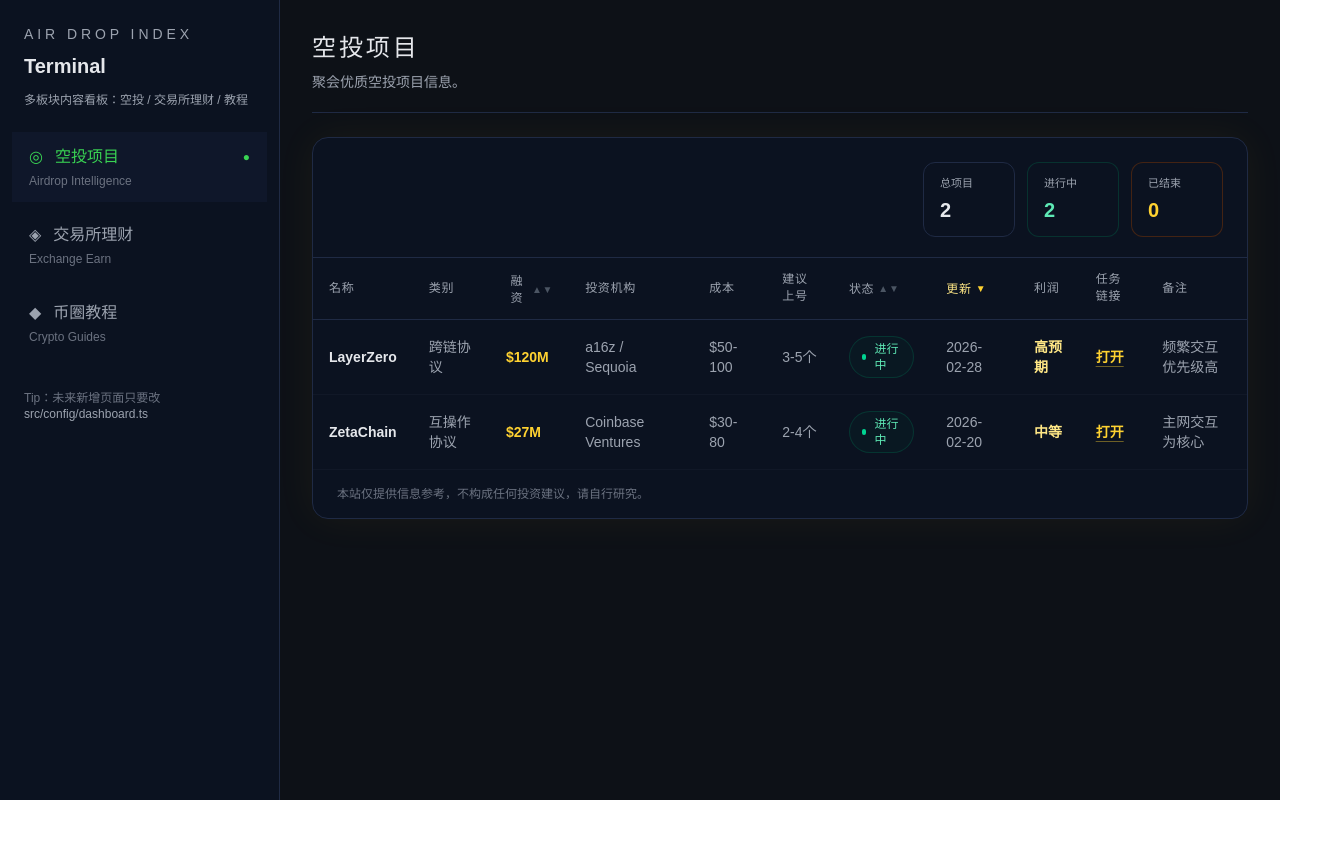
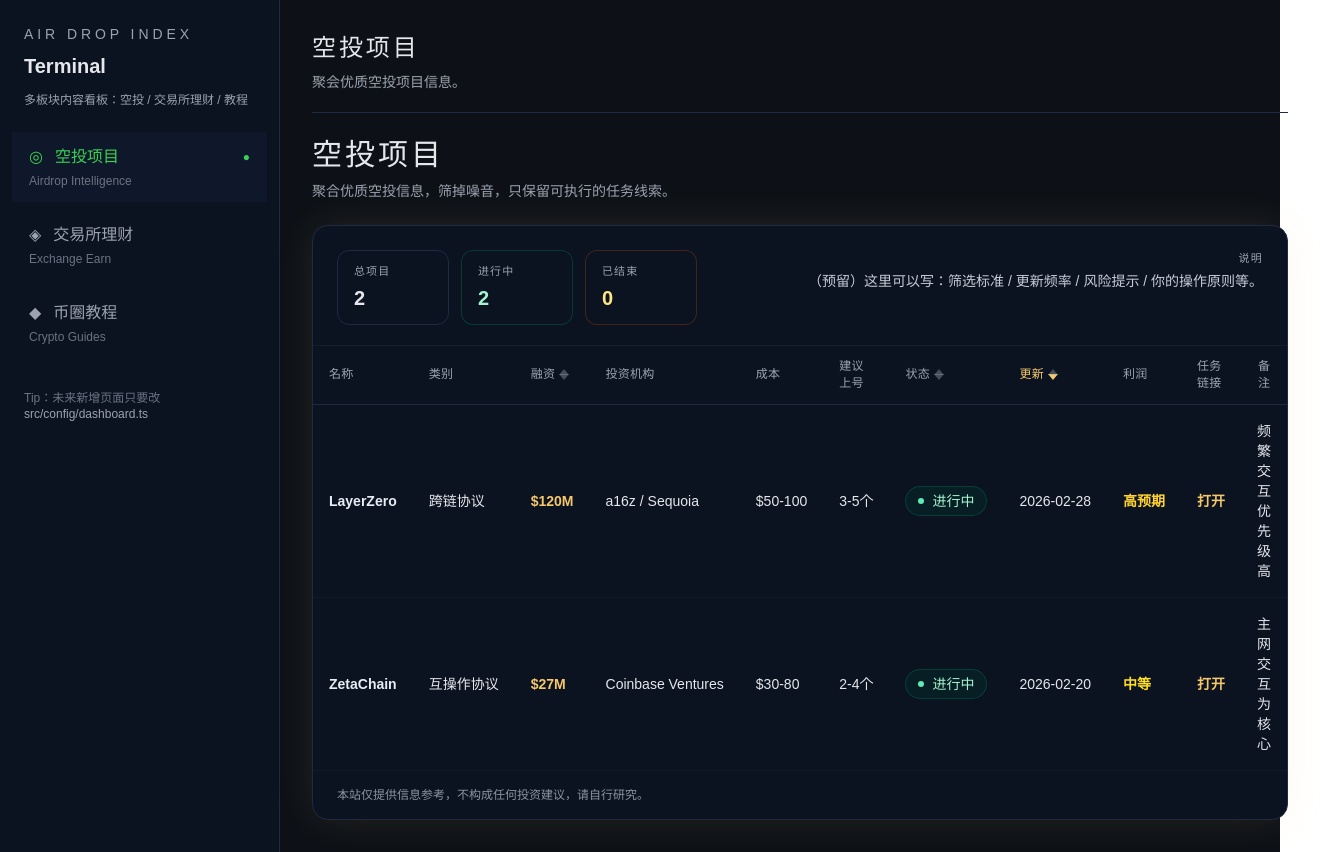
Before and after one commit to Ethan-art-eng/airdrop-index, a Next.js app: page /dashboard in a window 1280 px wide. Shown: the whole page, 1320 px wide, since content can reach past the window. Before the commit the page ends 800 px from the top, so only its background shows below. Built offline with nearby package versions, Linux system fonts and the light colour scheme.

Commit message:
ui: refine airdrop stats and table spacing

```diff
--- a/src/components/AirdropTable.tsx
+++ b/src/components/AirdropTable.tsx
@@ -1,46 +1,35 @@
+"use client";
+
 import { useMemo, useState } from "react";
 import { projects } from "@/data/projects";
 
 type SortKey = "funding" | "status" | "updatedAt";
 type SortDir = "asc" | "desc";
 
-function isEndedStatus(s: string) {
-  // 你不确定“结束态”写法，所以这里做容错：
-  // 只要不是“进行中”，都当作“已结束”
-  return s !== "进行中";
+function normalizeStatus(raw: string) {
+  // 你的数据里可能是：进行中 / 传闻 / 其他 / 已结束...
+  // 这里统一成两态
+  return raw?.includes("进行") ? "进行中" : "已结束";
 }
 
-function parseFundingToNumber(v: string) {
-  // 支持：$120M / 120M / 27m / 3.2B / 800K / 空
-  // 返回统一数值（用美元为单位的“数量级”近似即可用于排序）
-  if (!v) return -1;
-  const s = String(v).trim().toUpperCase().replace(/\s/g, "");
-  const num = parseFloat(s.replace(/[^0-9.]/g, ""));
-  if (Number.isNaN(num)) return -1;
+function parseFundingToNumber(input: string) {
+  // 支持：$120M / 120M / $2.5B / 10m / 800k / 空
+  const s = (input || "").trim().toUpperCase();
+  if (!s) return Number.NEGATIVE_INFINITY;
 
-  if (s.includes("B")) return num * 1_000_000_000;
-  if (s.includes("M")) return num * 1_000_000;
-  if (s.includes("K")) return num * 1_000;
+  // 去掉货币符号和逗号
+  const cleaned = s.replace(/[$,]/g, "");
 
-  // 纯数字
-  return num;
-}
+  const m = cleaned.match(/^(\d+(\.\d+)?)([KMB])?$/i);
+  if (!m) return Number.NEGATIVE_INFINITY;
 
-function statusBadge(status: "进行中" | "已结束") {
-  if (status === "进行中") {
-    return (
-      <span className="inline-flex items-center gap-2 rounded-full border border-emerald-800/40 bg-emerald-900/10 px-3 py-1 text-xs text-emerald-300">
-        <span className="h-1.5 w-1.5 rounded-full bg-emerald-400" />
-        进行中
-      </span>
-    );
-  }
-  return (
-    <span className="inline-flex items-center gap-2 rounded-full border border-amber-800/40 bg-amber-900/10 px-3 py-1 text-xs text-amber-300">
-      <span className="h-1.5 w-1.5 rounded-full bg-amber-400" />
-      已结束
-    </span>
-  );
+  const num = Number(m[1]);
+  const unit = m[3];
+
+  const mult =
+    unit === "K" ? 1e3 : unit === "M" ? 1e6 : unit === "B" ? 1e9 : 1;
+
+  return num * mult;
 }
 
 function SortIcon({
@@ -50,17 +39,34 @@ function SortIcon({
   active: boolean;
   dir: SortDir;
 }) {
-  // 更醒目的箭头：未激活灰色，激活金色；方向上下
-  if (!active) {
+  // 两个小三角：未激活灰色；激活时金色，并根据 asc/desc 高亮上/下
+  const upActive = active && dir === "asc";
+  const downActive = active && dir === "desc";
+
   return (
-      <span className="ml-1 inline-flex items-center text-[10px] text-[#4B5563]">
-        ▲▼
-      </span>
-    );
-  }
-  return (
-    <span className="ml-1 inline-flex items-center text-[10px] text-amber-300">
-      {dir === "asc" ? "▲" : "▼"}
+    <span className="ml-1 inline-flex flex-col items-center leading-none align-middle">
+      <svg
+        width="10"
+        height="6"
+        viewBox="0 0 10 6"
+        className={upActive ? "opacity-100" : "opacity-40"}
+      >
+        <path
+          d="M5 0 L10 6 H0 Z"
+          className={upActive ? "fill-[#F5C86A]" : "fill-[#9CA3AF]"}
+        />
+      </svg>
+      <svg
+        width="10"
+        height="6"
+        viewBox="0 0 10 6"
+        className={downActive ? "opacity-100 -mt-[1px]" : "opacity-40 -mt-[1px]"}
+      >
+        <path
+          d="M0 0 H10 L5 6 Z"
+          className={downActive ? "fill-[#F5C86A]" : "fill-[#9CA3AF]"}
+        />
+      </svg>
     </span>
   );
 }
@@ -70,22 +76,21 @@ function ThButton({
   onClick,
   active,
   dir,
-  className = "",
 }: {
   children: React.ReactNode;
   onClick: () => void;
   active: boolean;
   dir: SortDir;
-  className?: string;
 }) {
   return (
-    <th className={`py-3 px-4 text-left ${className}`}>
+    <th className="py-3 px-4 text-left font-medium text-[12px] tracking-[0.02em] text-[#9CA3AF]">
       <button
         onClick={onClick}
-        className={`group inline-flex items-center font-medium text-[12px] tracking-[0.06em] ${
-          active ? "text-amber-200" : "text-[#9CA3AF]"
-        } hover:text-amber-200 transition-colors`}
-        type="button"
+        className={[
+          "inline-flex items-center select-none",
+          "hover:text-[#F5C86A] transition-colors",
+          active ? "text-[#F5C86A]" : "",
+        ].join(" ")}
       >
         {children}
         <SortIcon active={active} dir={dir} />
@@ -94,59 +99,31 @@ function ThButton({
   );
 }
 
-function Td({ children, className = "" }: { children: React.ReactNode; className?: string }) {
-  return <td className={`py-4 px-4 align-middle ${className}`}>{children}</td>;
+function Td({
+  children,
+  className = "",
+  noWrap = true,
+}: {
+  children: React.ReactNode;
+  className?: string;
+  noWrap?: boolean;
+}) {
+  return (
+    <td
+      className={[
+        "py-4 px-4 align-middle text-sm text-[#E5E7EB]",
+        noWrap ? "whitespace-nowrap" : "whitespace-normal",
+        className,
+      ].join(" ")}
+    >
+      {children}
+    </td>
+  );
 }
 
 export function AirdropTable() {
   const [sortKey, setSortKey] = useState<SortKey>("updatedAt");
   const [sortDir, setSortDir] = useState<SortDir>("desc");
-
-  const normalized = useMemo(() => {
-    return projects.map((p: any) => {
-      const status: "进行中" | "已结束" = isEndedStatus(String(p.status || "")) ? "已结束" : "进行中";
-      return {
-        ...p,
-        _statusNorm: status,
-        _fundingNum: parseFundingToNumber(String(p.funding ?? "")),
-      };
-    });
-  }, []);
-
-  const stats = useMemo(() => {
-    const total = normalized.length;
-    const inProgress = normalized.filter((p: any) => p._statusNorm === "进行中").length;
-    const ended = total - inProgress;
-    return { total, inProgress, ended };
-  }, [normalized]);
-
-  const sorted = useMemo(() => {
-    const arr = [...normalized];
-
-    arr.sort((a: any, b: any) => {
-      let av: any;
-      let bv: any;
-
-      if (sortKey === "funding") {
-        av = a._fundingNum;
-        bv = b._fundingNum;
-      } else if (sortKey === "status") {
-        // 进行中排前（desc时），已结束排后
-        av = a._statusNorm === "进行中" ? 1 : 0;
-        bv = b._statusNorm === "进行中" ? 1 : 0;
-      } else {
-        // updatedAt：按字符串日期排序（YYYY-MM-DD 形式）
-        av = String(a.updatedAt ?? "");
-        bv = String(b.updatedAt ?? "");
-      }
-
-      if (av === bv) return 0;
-      const res = av > bv ? 1 : -1;
-      return sortDir === "asc" ? res : -res;
-    });
-
-    return arr;
-  }, [normalized, sortKey, sortDir]);
 
   const toggleSort = (key: SortKey) => {
     if (sortKey === key) {
@@ -157,40 +134,135 @@ export function AirdropTable() {
     setSortDir("desc");
   };
 
+  const data = useMemo(() => {
+    // 先把状态归一化
+    const arr = projects.map((p: any) => ({
+      ...p,
+      __status2: normalizeStatus(p.status || ""),
+    }));
+
+    arr.sort((a: any, b: any) => {
+      let va: any;
+      let vb: any;
+
+      if (sortKey === "funding") {
+        va = parseFundingToNumber(a.funding || "");
+        vb = parseFundingToNumber(b.funding || "");
+      } else if (sortKey === "status") {
+        // 进行中排前（desc 时）
+        va = a.__status2 === "进行中" ? 1 : 0;
+        vb = b.__status2 === "进行中" ? 1 : 0;
+      } else {
+        // updatedAt：按字符串比较（YYYY-MM-DD），desc = 新的在前
+        va = (a.updatedAt || "").toString();
+        vb = (b.updatedAt || "").toString();
+      }
+
+      if (va === vb) return 0;
+      const res = va > vb ? 1 : -1;
+      return sortDir === "asc" ? res : -res;
+    });
+
+    return arr;
+  }, [sortKey, sortDir]);
+
+  const stats = useMemo(() => {
+    const total = data.length;
+    const inProgress = data.filter((p: any) => p.__status2 === "进行中").length;
+    const ended = total - inProgress;
+    return { total, inProgress, ended };
+  }, [data]);
+
+  const statusPill = (s2: "进行中" | "已结束") => {
+    if (s2 === "进行中") {
+      return (
+        <span className="inline-flex items-center gap-2 rounded-full border border-emerald-800/50 bg-emerald-900/20 px-3 py-1 text-emerald-200">
+          <span className="h-1.5 w-1.5 rounded-full bg-emerald-300" />
+          进行中
+        </span>
+      );
+    }
+    return (
+      <span className="inline-flex items-center gap-2 rounded-full border border-zinc-700/60 bg-zinc-900/20 px-3 py-1 text-zinc-200">
+        <span className="h-1.5 w-1.5 rounded-full bg-zinc-300" />
+        已结束
+      </span>
+    );
+  };
+
+  const profitColor = (p: string) =>
+    (p || "").includes("高")
+      ? "text-amber-300"
+      : (p || "").includes("中")
+      ? "text-yellow-300"
+      : "text-[#D1D5DB]";
+
   return (
     <div className="w-full">
       {/* 只保留一个标题 */}
-      {/* 卡片：右边不留白的关键是外层容器本身要 w-full 且不固定 min-width */}
-      <section className="w-full rounded-2xl border border-[#1F2A44] bg-[#0B1220] shadow-[0_0_40px_rgba(255,184,0,0.06)]">
-        {/* 统计栏（3个：总项目/进行中/已结束） */}
-        <div className="flex w-full items-start justify-end gap-3 px-6 pt-6">
-          <div className="rounded-xl border border-[#1F2A44] bg-[#0B1220] px-4 py-3 min-w-[92px]">
-            <div className="text-[11px] text-[#9CA3AF]">总项目</div>
-            <div className="mt-1 text-xl font-semibold text-[#E5E7EB]">{stats.total}</div>
+      <div className="mb-6">
+        <h1 className="text-3xl tracking-[0.10em] text-[#E5E7EB]">空投项目</h1>
+        <p className="mt-2 text-sm text-[#9CA3AF]">
+          聚合优质空投信息，筛掉噪音，只保留可执行的任务线索。
+        </p>
       </div>
 
-          <div className="rounded-xl border border-emerald-800/40 bg-[#0B1220] px-4 py-3 min-w-[92px]">
-            <div className="text-[11px] text-[#9CA3AF]">进行中</div>
-            <div className="mt-1 text-xl font-semibold text-emerald-300">{stats.inProgress}</div>
+      <section className="w-full rounded-2xl border border-[#1F2A44] bg-[#0B1220] shadow-[0_0_40px_rgba(245,200,106,0.10)]">
+        {/* 顶部栏：左边统计 / 右边说明 */}
+        <div className="flex w-full items-start justify-between gap-6 px-6 pt-6">
+          {/* 左：统计 */}
+          <div className="flex items-center gap-3">
+            <div className="rounded-xl border border-[#1F2A44] bg-[#0B1220] px-4 py-3 min-w-[112px]">
+              <div className="text-[11px] tracking-[0.10em] text-[#9CA3AF]">
+                总项目
               </div>
-
-          <div className="rounded-xl border border-amber-800/40 bg-[#0B1220] px-4 py-3 min-w-[92px]">
-            <div className="text-[11px] text-[#9CA3AF]">已结束</div>
-            <div className="mt-1 text-xl font-semibold text-amber-300">{stats.ended}</div>
+              <div className="mt-1 text-xl font-semibold text-[#E5E7EB]">
+                {stats.total}
               </div>
             </div>
 
-        <div className="mt-5 border-t border-[#1F2A44]" />
+            <div className="rounded-xl border border-emerald-800/50 bg-[#0B1220] px-4 py-3 min-w-[112px]">
+              <div className="text-[11px] tracking-[0.10em] text-[#9CA3AF]">
+                进行中
+              </div>
+              <div className="mt-1 text-xl font-semibold text-emerald-200">
+                {stats.inProgress}
+              </div>
+            </div>
+
+            <div className="rounded-xl border border-amber-800/40 bg-[#0B1220] px-4 py-3 min-w-[112px]">
+              <div className="text-[11px] tracking-[0.10em] text-[#9CA3AF]">
+                已结束
+              </div>
+              <div className="mt-1 text-xl font-semibold text-amber-200">
+                {stats.ended}
+              </div>
+            </div>
+          </div>
+
+          {/* 右：说明（你后续想写什么再改这里） */}
+          <div className="flex-1 text-right">
+            <div className="text-[11px] tracking-[0.12em] text-[#9CA3AF]">
+              说明
+            </div>
+            <div className="mt-1 text-sm text-[#C7CCD6]">
+              （预留）这里可以写：筛选标准 / 更新频率 / 风险提示 / 你的操作原则等。
+            </div>
+          </div>
+        </div>
+
+        {/* 分割线 */}
+        <div className="mt-5 border-t border-[#132033]" />
 
         {/* 表格 */}
         <div className="w-full overflow-x-auto">
           <table className="w-full text-sm border-collapse">
             <thead className="bg-[#0B1220]">
               <tr className="border-b border-[#1F2A44]">
-                <th className="py-3 px-4 text-left font-medium text-[12px] tracking-[0.06em] text-[#9CA3AF]">
+                <th className="py-3 px-4 text-left font-medium text-[12px] tracking-[0.02em] text-[#9CA3AF]">
                   名称
                 </th>
-                <th className="py-3 px-4 text-left font-medium text-[12px] tracking-[0.06em] text-[#9CA3AF]">
+                <th className="py-3 px-4 text-left font-medium text-[12px] tracking-[0.02em] text-[#9CA3AF]">
                   类别
                 </th>
 
@@ -202,13 +274,13 @@ export function AirdropTable() {
                   融资
                 </ThButton>
 
-                <th className="py-3 px-4 text-left font-medium text-[12px] tracking-[0.06em] text-[#9CA3AF]">
+                <th className="py-3 px-4 text-left font-medium text-[12px] tracking-[0.02em] text-[#9CA3AF]">
                   投资机构
                 </th>
-                <th className="py-3 px-4 text-left font-medium text-[12px] tracking-[0.06em] text-[#9CA3AF]">
+                <th className="py-3 px-4 text-left font-medium text-[12px] tracking-[0.02em] text-[#9CA3AF]">
                   成本
                 </th>
-                <th className="py-3 px-4 text-left font-medium text-[12px] tracking-[0.06em] text-[#9CA3AF]">
+                <th className="py-3 px-4 text-left font-medium text-[12px] tracking-[0.02em] text-[#9CA3AF]">
                   建议上号
                 </th>
 
@@ -228,63 +300,75 @@ export function AirdropTable() {
                   更新
                 </ThButton>
 
-                <th className="py-3 px-4 text-left font-medium text-[12px] tracking-[0.06em] text-[#9CA3AF]">
+                <th className="py-3 px-4 text-left font-medium text-[12px] tracking-[0.02em] text-[#9CA3AF]">
                   利润
                 </th>
-                <th className="py-3 px-4 text-left font-medium text-[12px] tracking-[0.06em] text-[#9CA3AF]">
+                <th className="py-3 px-4 text-left font-medium text-[12px] tracking-[0.02em] text-[#9CA3AF]">
                   任务链接
                 </th>
-                <th className="py-3 px-4 text-left font-medium text-[12px] tracking-[0.06em] text-[#9CA3AF]">
+
+                {/* 备注：允许换行，居中 */}
+                <th className="py-3 px-4 text-center font-medium text-[12px] tracking-[0.02em] text-[#9CA3AF]">
                   备注
                 </th>
               </tr>
             </thead>
 
             <tbody>
-              {sorted.map((p: any) => (
+              {data.map((p: any) => {
+                const s2 = p.__status2 as "进行中" | "已结束";
+                return (
                   <tr
                     key={p.name}
                     className="border-b border-[#111827] hover:bg-[#0F1A2B] transition-colors"
                   >
-                  <Td className="font-semibold text-[#E5E7EB]">{p.name}</Td>
-                  <Td className="text-[#9CA3AF]">{p.category ?? "-"}</Td>
-                  <Td className="font-semibold text-amber-300">{p.funding ?? "-"}</Td>
-                  <Td className="text-[#9CA3AF]">{p.investors ?? "-"}</Td>
-                  <Td className="text-[#9CA3AF]">{p.cost ?? "-"}</Td>
-                  <Td className="text-[#9CA3AF]">{p.accounts ?? "-"}</Td>
-                  <Td>{statusBadge(p._statusNorm)}</Td>
-                  <Td className="text-[#9CA3AF]">{p.updatedAt ?? "-"}</Td>
-                  <Td className="font-semibold text-amber-200">{p.profit ?? "-"}</Td>
-                  <Td>
-                    {p.url ? (
+                    <Td className="font-semibold text-[#E6EDF3]">
+                      {p.name}
+                    </Td>
+                    <Td className="text-[#9CA3AF]">{p.category}</Td>
+
+                    <Td className="text-[#F5C86A] font-semibold">
+                      {p.funding}
+                    </Td>
+
+                    <Td className="text-[#B8C0CC]">{p.investors}</Td>
+                    <Td className="text-[#B8C0CC]">{p.cost}</Td>
+                    <Td className="text-[#B8C0CC]">{p.accounts}</Td>
+
+                    <Td className="text-[#B8C0CC]">{statusPill(s2)}</Td>
+
+                    <Td className="text-[#B8C0CC]">{p.updatedAt}</Td>
+
+                    <Td className={[profitColor(p.profit), "font-semibold"].join(" ")}>
+                      {p.profit}
+                    </Td>
+
+                    <Td className="text-[#F5C86A] font-semibold">
                       <a
                         href={p.url}
                         target="_blank"
                         rel="noreferrer"
-                        className="font-semibold text-amber-300 hover:text-amber-200 underline underline-offset-4 decoration-amber-300/40"
+                        className="hover:underline underline-offset-4"
                       >
                         打开
                       </a>
-                    ) : (
-                      <span className="text-[#4B5563]">-</span>
-                    )}
                     </Td>
-                  <Td className="text-[#9CA3AF]">{p.note ?? "-"}</Td>
+
+                    {/* 备注：可换行 + 居中对齐 */}
+                    <Td
+                      noWrap={false}
+                      className="text-center text-[#A8B0BE] align-middle"
+                    >
+                      {p.note || ""}
+                    </Td>
                   </tr>
-              ))}
-
-              {sorted.length === 0 && (
-                <tr>
-                  <td className="py-10 px-6 text-center text-[#6B7280]" colSpan={11}>
-                    暂无数据
-                  </td>
-                </tr>
-              )}
+                );
+              })}
             </tbody>
           </table>
         </div>
 
-        <div className="px-6 py-4 text-xs text-[#6B7280]">
+        <div className="px-6 py-4 text-xs text-[#8B949E]">
           本站仅提供信息参考，不构成任何投资建议，请自行研究。
         </div>
       </section>
```
Lines whose indentation alone changed are shown as unchanged.
